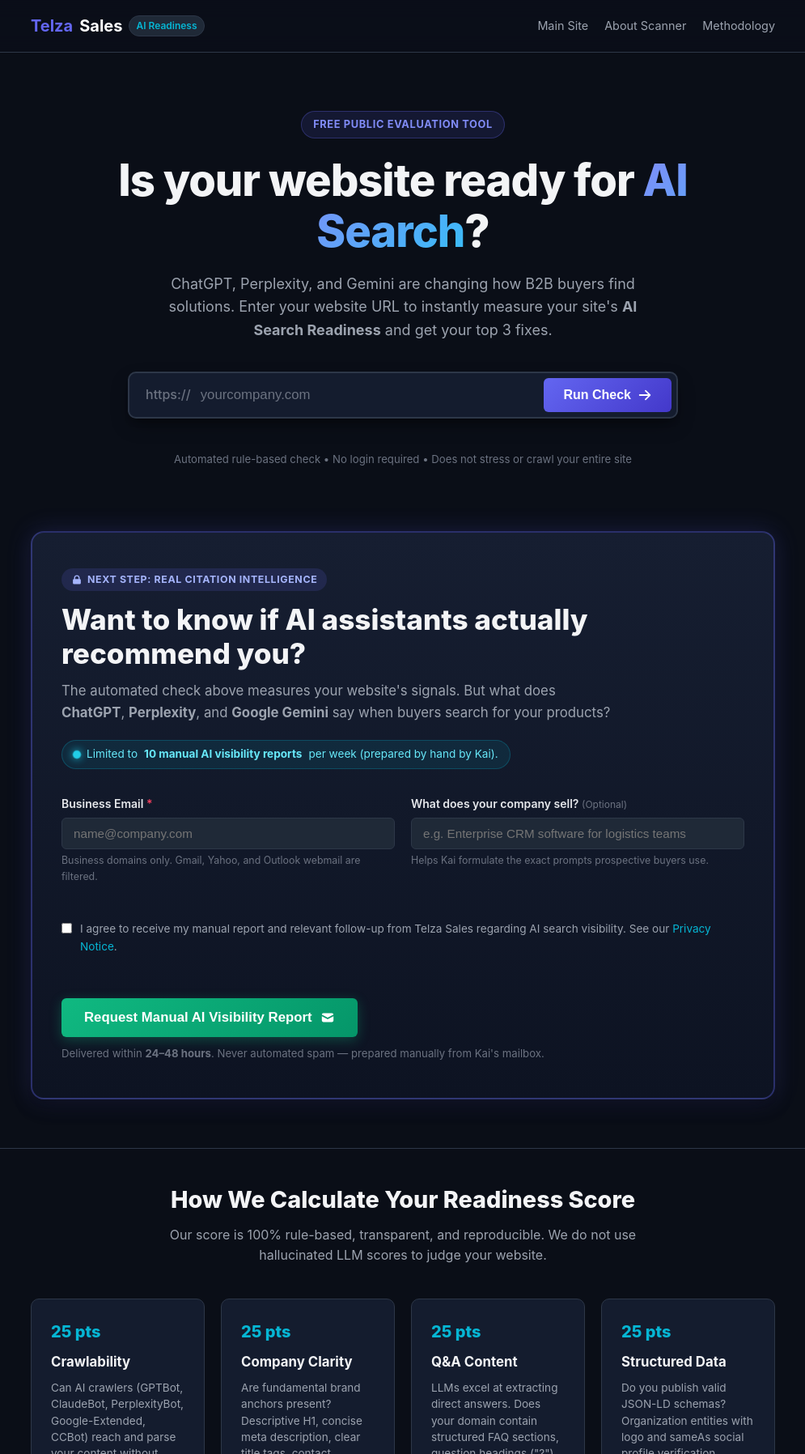
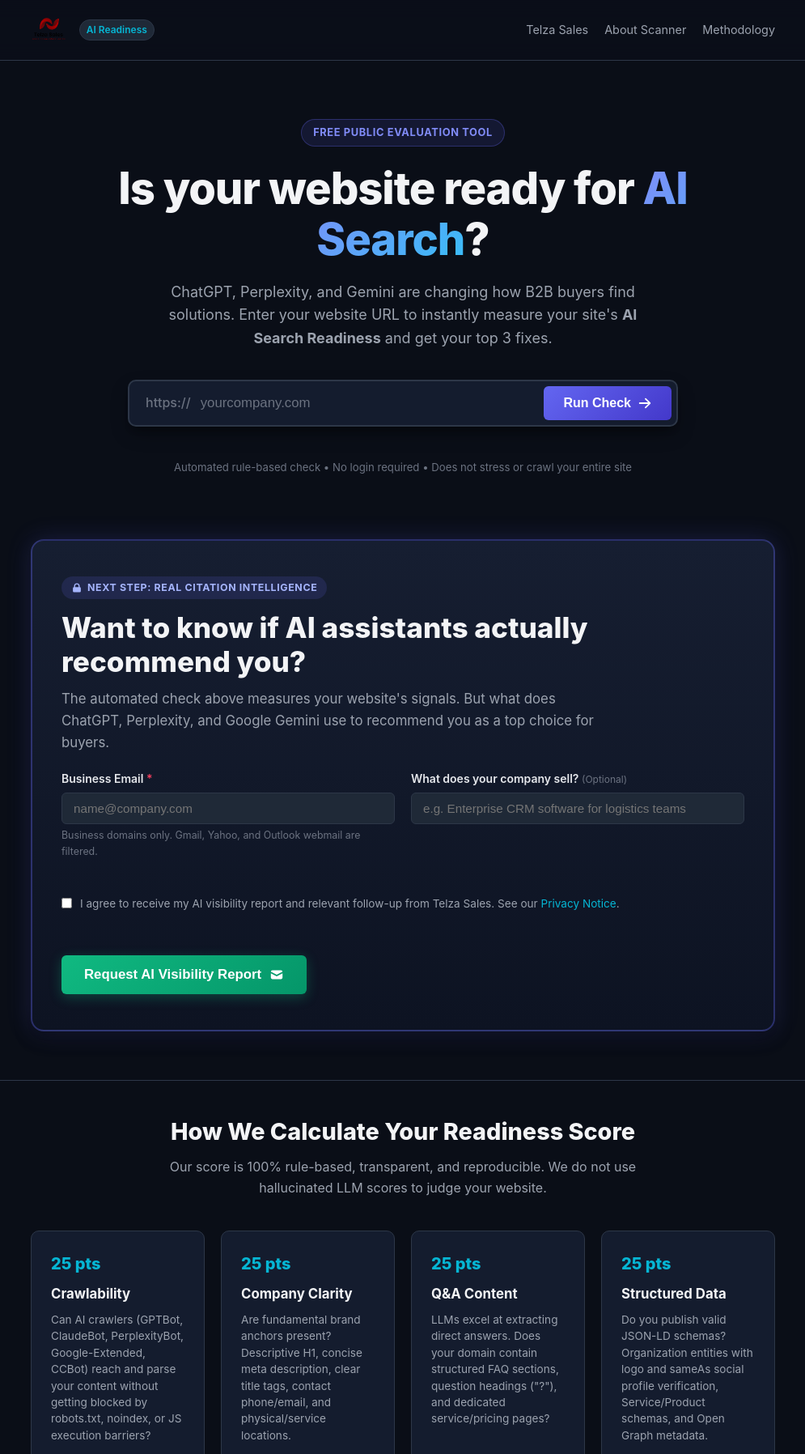
Before and after one commit to daikukai/AI_Visibility, a website: page public/index.html in a window 1280 px wide. Shown: the top 1796 px of the page at 81% size, without its empty margins (142-1137 px from the left). Drawn offline with Linux system fonts and the light colour scheme.

Commit message:
Attach official Telza Sales logo, update locked panel copy, and remove manual/Kai references

```diff
--- a/public/app.js
+++ b/public/app.js
@@ -479,7 +479,7 @@ document.addEventListener('DOMContentLoaded', () => {
 
       if (!leadResponse.ok) {
         btnSubmitLead.disabled = false;
-        btnSubmitLead.querySelector('span').textContent = 'Request Manual AI Visibility Report';
+        btnSubmitLead.querySelector('span').textContent = 'Request AI Visibility Report';
         emailError.textContent = leadData.error || 'Failed to submit request. Please try again.';
         return;
       }
@@ -490,9 +490,8 @@ document.addEventListener('DOMContentLoaded', () => {
       leadSuccessCard.classList.remove('hidden');
       leadSuccessCard.scrollIntoView({ behavior: 'smooth', block: 'center' });
     } catch (err) {
-      // If the lead endpoint is not yet live (Phase 3), handle gracefully
       btnSubmitLead.disabled = false;
-      btnSubmitLead.querySelector('span').textContent = 'Request Manual AI Visibility Report';
+      btnSubmitLead.querySelector('span').textContent = 'Request AI Visibility Report';
       confirmedEmailDisplay.textContent = email;
       leadForm.classList.add('hidden');
       leadSuccessCard.classList.remove('hidden');
--- a/public/index.html
+++ b/public/index.html
@@ -16,12 +16,12 @@
   <!-- Header / Navigation -->
   <header class="site-header">
     <div class="container header-inner">
-      <a href="/" class="brand-logo">
-        <span class="logo-accent">Telza</span> Sales
+      <a href="https://telzasales.com" class="brand-logo" target="_blank" rel="noopener">
+        <img src="/logo.png" alt="Telza Sales" class="logo-img" />
         <span class="badge-sub">AI Readiness</span>
       </a>
       <nav class="nav-links">
-        <a href="https://telzasales.com" target="_blank" rel="noopener">Main Site</a>
+        <a href="https://telzasales.com" target="_blank" rel="noopener">Telza Sales</a>
         <a href="/about-scanner.html">About Scanner</a>
         <a href="#methodology">Methodology</a>
       </nav>
@@ -120,11 +120,11 @@
           </p>
           <div class="unreadable-notice-box">
             <strong>That doesn't mean AI assistants can't read it.</strong>
-            <p>Request our manual AI visibility report below, and Kai will inspect your domain and AI citations personally by hand.</p>
+            <p>Request our AI visibility report below, and Telza Sales will inspect your domain and AI citations.</p>
           </div>
           <div id="unreadableReasonText" class="unreadable-reason"></div>
           <a href="#lockedReportPanel" class="btn-secondary" id="jumpToUnreadableLead">
-            Request Manual AI Visibility Report &darr;
+            Request AI Visibility Report &darr;
           </a>
         </div>
       </div>
@@ -234,12 +234,8 @@
             </div>
             <h2 class="locked-title">Want to know if AI assistants actually recommend you?</h2>
             <p class="locked-description">
-              The automated check above measures your website's signals. But what does <strong>ChatGPT</strong>, <strong>Perplexity</strong>, and <strong>Google Gemini</strong> say when buyers search for your products?
+              The automated check above measures your website's signals. But what does ChatGPT, Perplexity, and Google Gemini use to recommend you as a top choice for buyers.
             </p>
-            <div class="capacity-callout">
-              <span class="pulse-indicator"></span>
-              Limited to <strong>10 manual AI visibility reports</strong> per week (prepared by hand by Kai).
-            </div>
           </div>
 
           <!-- Lead Capture Form -->
@@ -284,7 +280,6 @@
                   placeholder="e.g. Enterprise CRM software for logistics teams"
                   maxlength="160"
                 />
-                <span class="field-hint">Helps Kai formulate the exact prompts prospective buyers use.</span>
               </div>
             </div>
 
@@ -292,7 +287,7 @@
               <label class="checkbox-label">
                 <input type="checkbox" id="consentCheckbox" required />
                 <span>
-                  I agree to receive my manual report and relevant follow-up from Telza Sales regarding AI search visibility. See our <a href="/privacy.html" target="_blank">Privacy Notice</a>.
+                  I agree to receive my AI visibility report and relevant follow-up from Telza Sales. See our <a href="/privacy.html" target="_blank">Privacy Notice</a>.
                 </span>
               </label>
               <div id="consentError" class="input-error-msg" role="alert"></div>
@@ -300,15 +295,12 @@
 
             <div class="form-actions">
               <button type="submit" id="btnSubmitLead" class="btn-lead-submit">
-                <span>Request Manual AI Visibility Report</span>
+                <span>Request AI Visibility Report</span>
                 <svg viewBox="0 0 20 20" fill="currentColor" width="18" height="18">
                   <path d="M2.003 5.884L10 9.882l7.997-3.998A2 2 0 0016 4H4a2 2 0 00-1.997 1.884z" />
                   <path d="M18 8.118l-8 4-8-4V14a2 2 0 002 2h12a2 2 0 002-2V8.118z" />
                 </svg>
               </button>
-              <p class="lead-delivery-note">
-                Delivered within <strong>24–48 hours</strong>. Never automated spam — prepared manually from Kai's mailbox.
-              </p>
             </div>
           </form>
 
@@ -322,7 +314,7 @@
             </div>
             <h3 class="success-title">Report Requested Successfully</h3>
             <p class="success-message">
-              Kai has received your request and will manually query ChatGPT, Perplexity, and Gemini for your company. Your personalized AI visibility report will be emailed to <strong id="confirmedEmailDisplay">your address</strong> within <strong>24–48 hours</strong>.
+              Telza Sales has received your request and will analyze ChatGPT, Perplexity, and Gemini for your company. Your personalized AI visibility report will be emailed to <strong id="confirmedEmailDisplay">your address</strong>.
             </p>
           </div>
         </div>
--- a/public/style.css
+++ b/public/style.css
@@ -89,8 +89,15 @@ a:hover {
   color: #fff;
   display: inline-flex;
   align-items: center;
-  gap: 8px;
+  gap: 12px;
   text-decoration: none;
+}
+
+.logo-img {
+  height: 42px;
+  width: auto;
+  object-fit: contain;
+  display: block;
 }
 
 .logo-accent {
--- a/src/notifier.ts
+++ b/src/notifier.ts
@@ -54,7 +54,7 @@ export async function sendLeadAlert(lead: LeadRecord): Promise<AlertResult> {
       </table>
 
       <div style="background: #f9fafb; padding: 16px; border-radius: 6px; margin-bottom: 20px;">
-        <h4 style="margin: 0 0 8px 0; color: #111827; font-size: 14px;">Next Steps for Kai:</h4>
+        <h4 style="margin: 0 0 8px 0; color: #111827; font-size: 14px;">Next Steps for Telza Sales Team:</h4>
         <ol style="margin: 0; padding-left: 20px; color: #4b5563; font-size: 13px; line-height: 1.6;">
           <li>Copy lead details into the working results spreadsheet.</li>
           <li>Execute the 6 category + 2 comparison prompts in ChatGPT, Perplexity, and Gemini.</li>
```
Also changed, not shown: public/about-scanner.html (+4 -4 lines), public/privacy.html (+3 -3 lines), toolkit/report_template.html (+2 -2 lines), public/logo.png (added).
